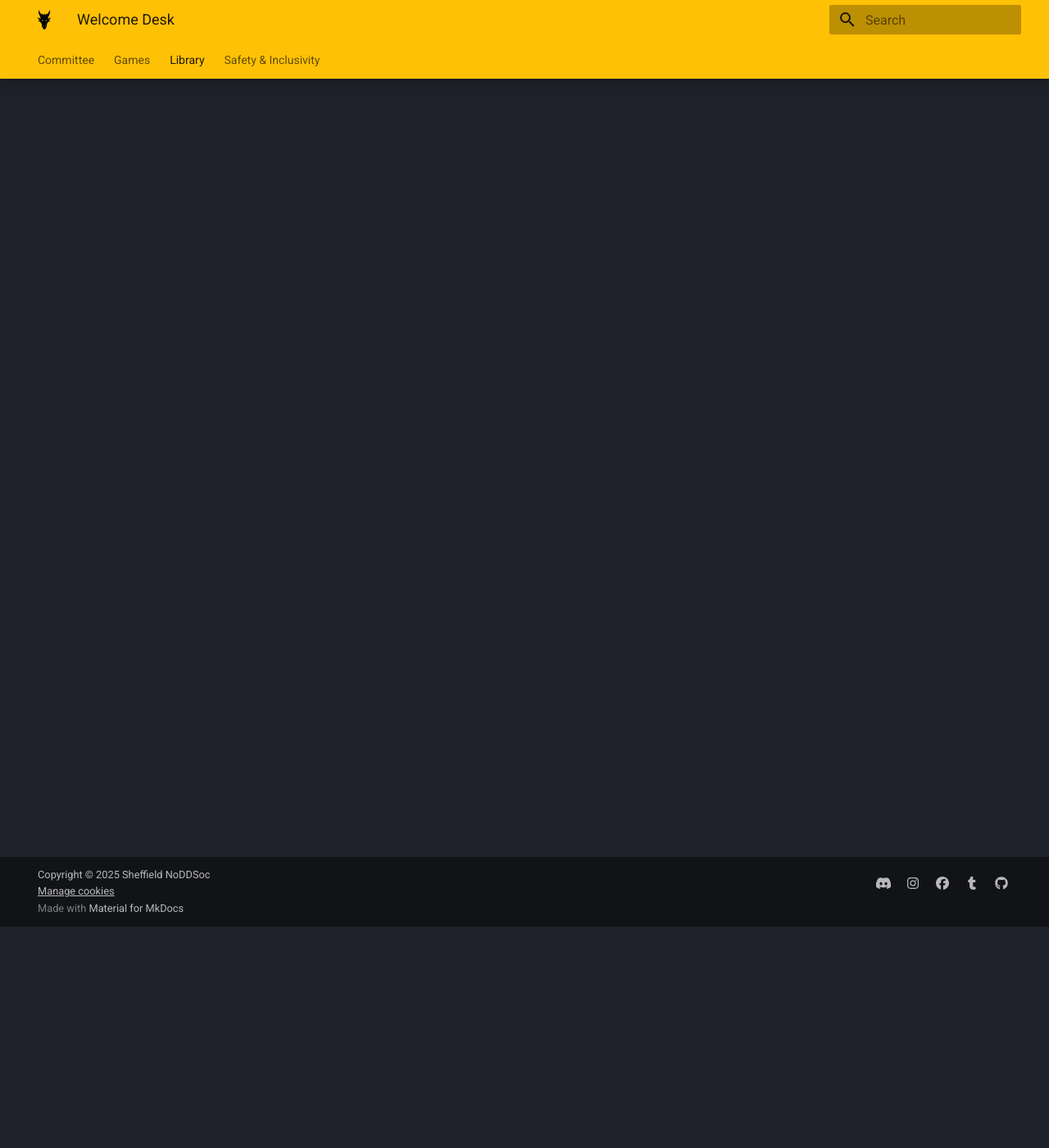
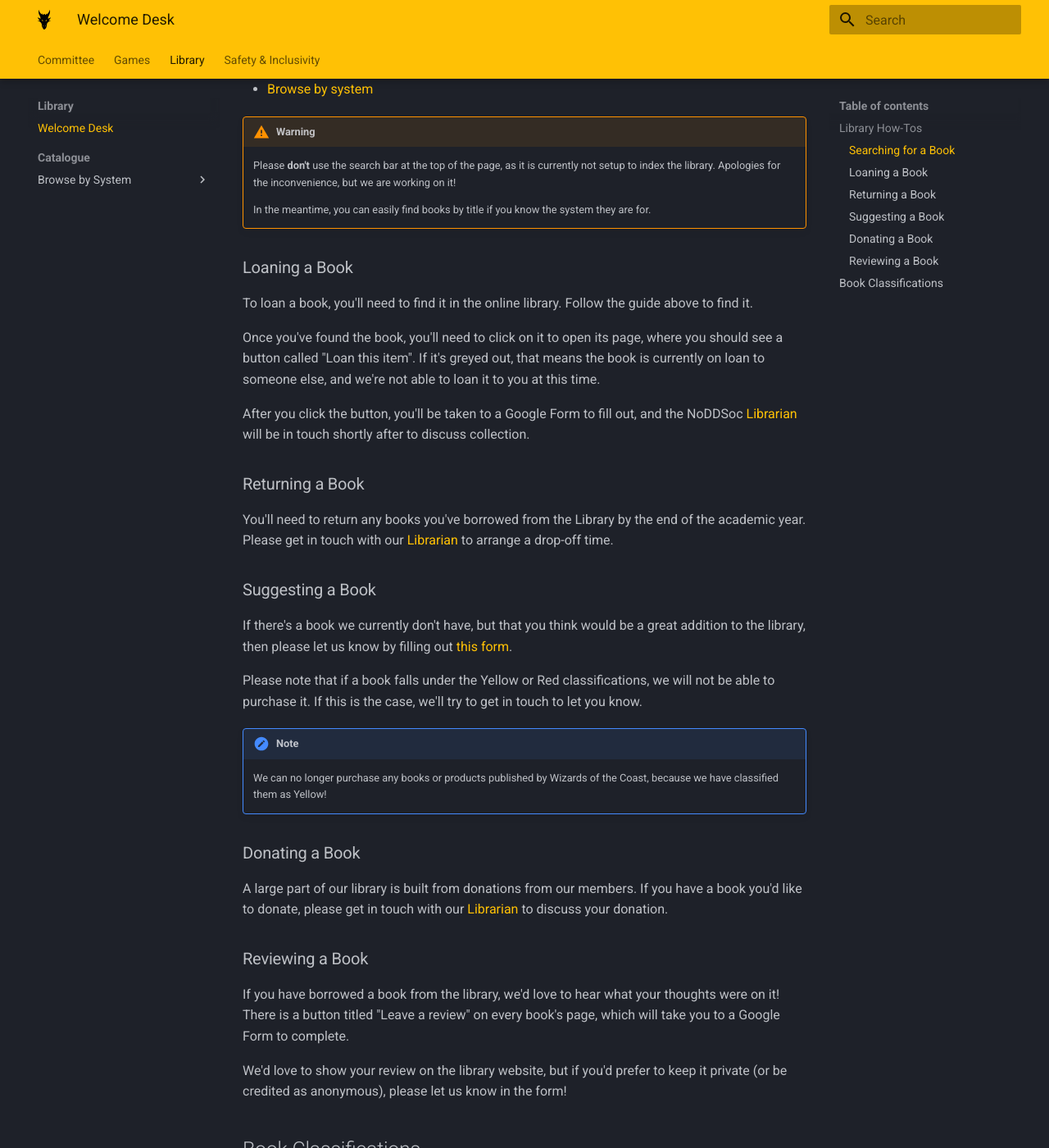
Before and after one commit to Sheffield-NoDDSoc/noddsoc.co.uk, an MkDocs documentation site: the page built from docs/library/index.md, in a window 1280 px wide and 1400 px high, scrolled down 270 px. Shown: the whole window at 82% size. Built offline with MkDocs 1.6.1 and Material for MkDocs 9.7.7, drawn with Linux system fonts in a browser that asks for light colours; plug-ins that fetch from the network failed and are left out; some of the changed text lies outside the part shown.

Commit message:
Improve the library welcome desk, back button and add review button

```diff
--- a/docs/library/catalogue/.meta.yml
+++ b/docs/library/catalogue/.meta.yml
@@ -1,3 +1,5 @@
 template: library_item.html
 hide:
   - tags
+search:
+  exclude: true
--- a/docs/library/index.md
+++ b/docs/library/index.md
@@ -1 +1,56 @@
-# NoDDSoc Library
+# Library Welcome Desk
+
+## Library How-Tos
+
+### Searching for a Book
+
+The online library has a variety of different ways to search for books. You can:
+
+- [Browse by system](catalogue/all_systems)
+
+!!! warning
+    Please **don't** use the search bar at the top of the page, as it is currently not setup to index the library. Apologies for the inconvenience, but we are working on it!
+
+    In the meantime, you can easily find books by title if you know the system they are for.
+
+### Loaning a Book
+
+To loan a book, you'll need to find it in the online library. Follow the guide above to find it.
+
+Once you've found the book, you'll need to click on it to open its page, where you should see a button called "Loan this item".
+If it's greyed out, that means the book is currently on loan to someone else, and we're not able to loan it to you at this time.
+
+After you click the button, you'll be taken to a Google Form to fill out, and the NoDDSoc [Librarian](/committee/members) will be in touch shortly after to discuss collection.
+
+### Returning a Book
+
+You'll need to return any books you've borrowed from the Library by the end of the academic year. Please get in touch with our [Librarian](/committee/members) to arrange a drop-off time.
+
+### Suggesting a Book
+
+If there's a book we currently don't have, but that you think would be a great addition to the library, then please let us know by filling out [this form][forms.library_suggestion].
+
+Please note that if a book falls under the Yellow or Red classifications, we will not be able to purchase it. If this is the case, we'll try to get in touch to let you know.
+
+!!! note
+    We can no longer purchase any books or products published by Wizards of the Coast, because we have classified them as Yellow!
+
+### Donating a Book
+
+A large part of our library is built from donations from our members. If you have a book you'd like to donate, please get in touch with our [Librarian](/committee/members) to discuss your donation.
+
+### Reviewing a Book
+
+If you have borrowed a book from the library, we'd love to hear what your thoughts were on it! There is a button titled "Leave a review" on every book's page, which will take you to a Google Form to complete.
+
+We'd love to show your review on the library website, but if you'd prefer to keep it private (or be credited as anonymous), please let us know in the form!
+
+## Book Classifications
+
+While most of our books are perfectly normal TTRPG books, there are a few that have to be restricted because of their content. Every book has one of the following classifications:
+
+- **Green:** there are no restrictions on this book.
+- **Yellow:** this book can be loaned out and listed on the online library, but we are not allowed to purchase any more copies of it with society funds.
+- **Red:** this book contains obscene content, and can only be loaned out on direct request to the [Librarian](/committee/members). It will not be listed on the online library, and we cannot purchase any more copies of it.
+
+If a book is considered obscene in the TTRPG community, it is highly unlikely that we will have a copy of it available.
--- a/overrides/library_item.html
+++ b/overrides/library_item.html
@@ -1,7 +1,7 @@
 {% extends "main.html" %}
 
 {% block content %}
-    <a href="/library">
+    <a href="javascript:history.back();">
         <span class="twemoji">
             {% include ".icons/fontawesome/solid/arrow-left.svg" %}
         </span> Back to the catalogue
@@ -33,7 +33,7 @@
     {% endif %}
 
     {% if page.meta.available %}
-        <a class="md-button md-button--primary" href="https://docs.google.com/forms/d/e/1FAIpQLSfRNA5OXHVd0vN1kbQpcTOKBQvo5GpNldtCtP7ha1COqHkUhQ/viewform?usp=pp_url&entry.311095245={{ page.meta.system | replace(' ', '+') }}+-+{{ page.meta.title | replace(' ', '+') }}">
+        <a class="md-button md-button--primary" target="_blank" href="https://docs.google.com/forms/d/e/1FAIpQLSfRNA5OXHVd0vN1kbQpcTOKBQvo5GpNldtCtP7ha1COqHkUhQ/viewform?usp=pp_url&entry.311095245={{ page.meta.system | replace(' ', '+') }}+-+{{ page.meta.title | replace(' ', '+') }}">
             <span class="twemoji">
                 {% include ".icons/fontawesome/solid/book-open.svg" %}
             </span> Loan this item
@@ -46,5 +46,11 @@
         </a>
     {% endif %}
 
+    <a class="md-button md-button--primary" target="_blank" href="https://docs.google.com/forms/d/e/1FAIpQLSdwFGw3YlhRx-_ELMgbYdlVm3rtCyvtgLbW2F_6YTfTG-AhXg/viewform?usp=pp_url&entry.2060226786={{ page.meta.system | replace(' ', '+') }}+-+{{ page.meta.title | replace(' ', '+') }}">
+        <span class="twemoji">
+            {% include ".icons/fontawesome/solid/comment.svg" %}
+        </span> Leave a review
+    </a>
+
     {% include("partials/source-file.html") %}
 {% endblock %}
```
Also changed, not shown: includes/links.md (+1 -0 lines).
